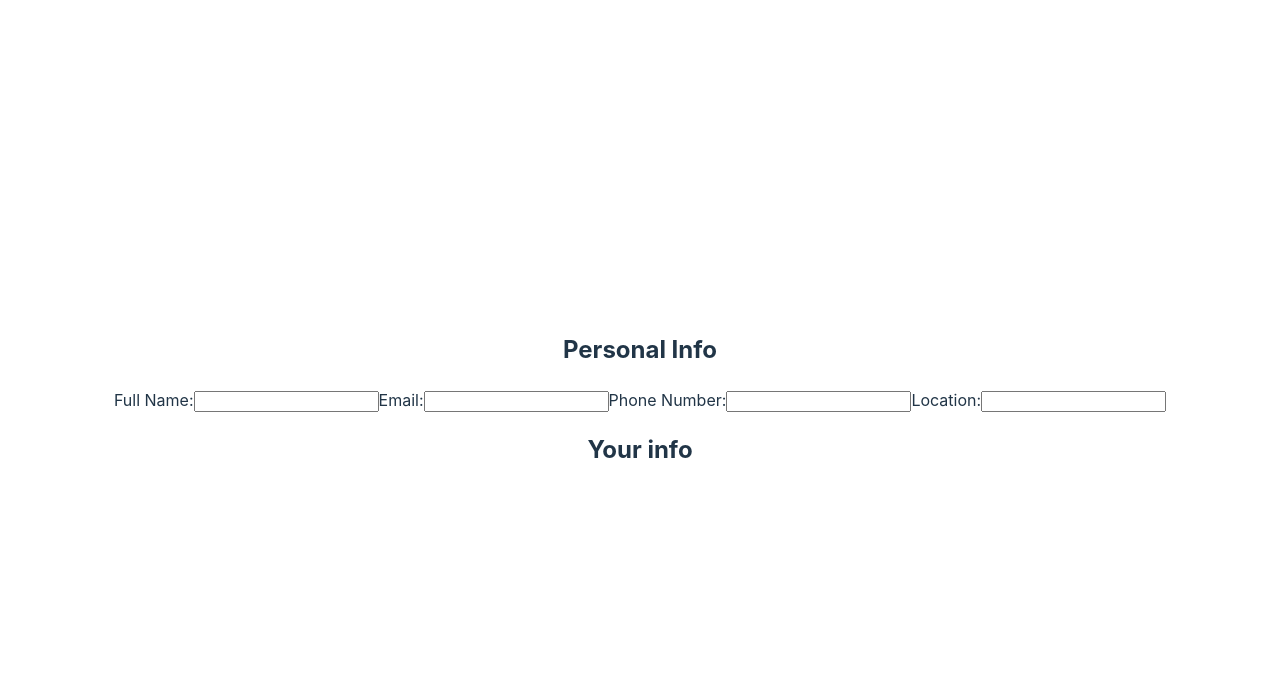
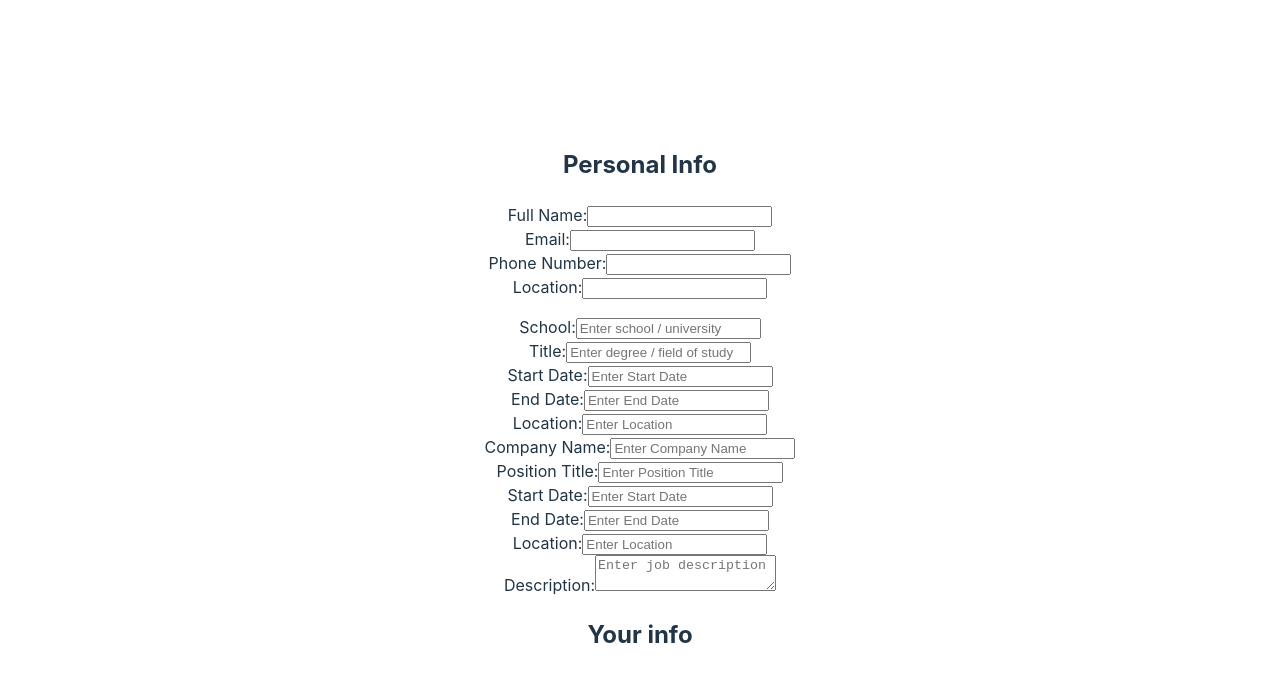
Before and after one commit to confett0/resume-builder, a React (Vite) app: page / in a window 1280 px wide. Both pictures are taken after a click on the element "Personal Info". Shown: the top 682 px of the page. Built offline with nearby package versions, Linux system fonts and the light colour scheme.

Commit message:
Style forms

```diff
--- a/src/App.jsx
+++ b/src/App.jsx
@@ -2,6 +2,8 @@ import { useState } from "react";
 import "./styles/App.css";
 import Section from "./components/Section";
 import PersonalInfoForm from "./components/PersonalInfo";
+import EducationForm from "./components/Education";
+import WorkForm from "./components/WorkExperience";
 import CVRender from "./components/CVRender";
 
 function App() {
@@ -27,6 +29,8 @@ function App() {
           handleChange={handleChange}
         />
       </Section>
+      <EducationForm />
+      <WorkForm />
       <CVRender personalInfo={personalInfo} />
     </>
   );
--- a/src/components/Education.jsx
+++ b/src/components/Education.jsx
@@ -1,21 +1,22 @@
 export default function EducationForm(){
     return (
         <>
+        <form>
         <label>
         School:
         <input
-          value={}
+          // value={}
           name="school"
-          onChange={}
+          // onChange={}
           placeholder="Enter school / university"
         />
       </label>
       <label>
         Title:
         <input
-          value={}
+          // value={}
           name="title"
-          onChange={}
+          // onChange={}
           placeholder="Enter degree / field of study"
 
         />
@@ -23,30 +24,32 @@ export default function EducationForm(){
       <label>
         Start Date:
         <input
-          value={}
+          // value={}
           name="startDate"
-          onChange={}
+          // onChange={}
           placeholder="Enter Start Date"
         />
       </label>
       <label>
         End Date:
         <input
-          value={}
+          // value={}
           name="endDate"
-          onChange={}
+          // onChange={}
           placeholder="Enter End Date"
         />
       </label>
       <label>
         Location:
         <input
-          value={}
+          // value={}
           name="location"
-          onChange={}
+          // onChange={}
           placeholder="Enter Location"
         />
       </label>
+      </form>
         </>
+
     )
 }
--- a/src/components/PersonalInfo.jsx
+++ b/src/components/PersonalInfo.jsx
@@ -2,6 +2,7 @@ export default function PersonalInfoForm({ personalInfo, handleChange }) {
 
   return (
     <>
+    <form>
       <label>
         Full Name:
         <input
@@ -34,6 +35,7 @@ export default function PersonalInfoForm({ personalInfo, handleChange }) {
           onChange={handleChange}
         />
       </label>
+      </form>
     </>
   );
 }
--- a/src/components/WorkExperience.jsx
+++ b/src/components/WorkExperience.jsx
@@ -1,21 +1,22 @@
 export default function WorkForm(){
     return (
         <>
+        <form>
         <label>
         Company Name:
         <input
-          value={}
+          // value={}
           name="company"
-          onChange={}
+          // onChange={}
           placeholder="Enter Company Name"
         />
       </label>
       <label>
         Position Title:
         <input
-          value={}
+          //value={}
           name="positionTitle"
-          onChange={}
+          //onChange={}
           placeholder="Enter Position Title"
 
         />
@@ -23,39 +24,40 @@ export default function WorkForm(){
       <label>
         Start Date:
         <input
-          value={}
+          //value={}
           name="startDate"
-          onChange={}
+          //onChange={}
           placeholder="Enter Start Date"
         />
       </label>
       <label>
         End Date:
         <input
-          value={}
+          //value={}
           name="endDate"
-          onChange={}
+          //onChange={}
           placeholder="Enter End Date"
         />
       </label>
       <label>
         Location:
         <input
-          value={}
+          //value={}
           name="location"
-          onChange={}
+          //onChange={}
           placeholder="Enter Location"
         />
       </label>
       <label>
         Description:
         <textarea
-          value={}
+          //value={}
           name="description"
-          onChange={}
+          //onChange={}
           placeholder="Enter job description"
         />
       </label>
+      </form>
         </>
     )
 }
--- a/src/styles/App.css
+++ b/src/styles/App.css
@@ -4,3 +4,8 @@
   padding: 2rem;
   text-align: center;
 }
+
+form {
+  display: flex;
+  flex-direction: column;
+}
```
